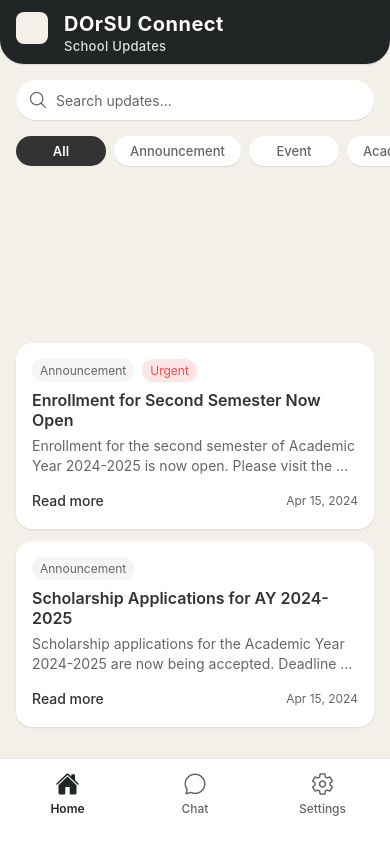
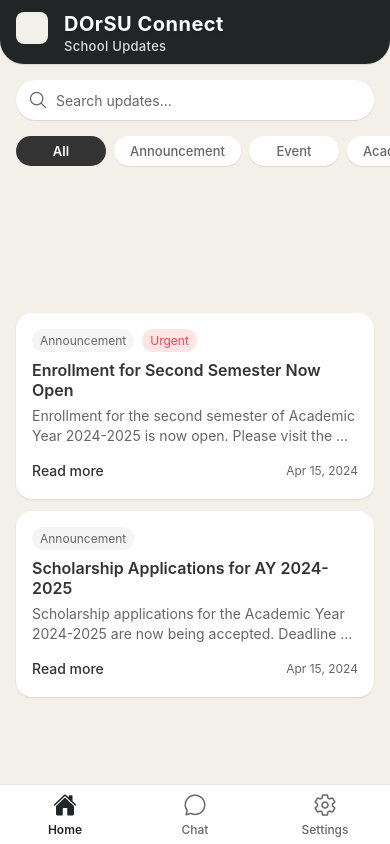
Before and after one commit to Ivevan/DORSUCONNECT, a React Native app: screen /SchoolUpdates in a window 390 px wide. Built offline with nearby package versions, Linux system fonts and the light colour scheme.

Commit message:
Add User_NavBar for Global use

```diff
--- /dev/null
+++ b/navigation/User_NavBar.tsx
@@ -0,0 +1,91 @@
+import React from 'react';
+import { View, Text, TouchableOpacity, StyleSheet } from 'react-native';
+import { Ionicons } from '@expo/vector-icons';
+
+interface NavItemProps {
+  icon: any;
+  activeIcon: any;
+  label: string;
+  isActive: boolean;
+  onPress: () => void;
+}
+
+interface UserNavBarProps {
+  activeTab: string;
+  onTabChange: (tab: string) => void;
+}
+
+const NavItem = ({ icon, activeIcon, label, isActive, onPress }: NavItemProps) => (
+  <TouchableOpacity style={styles.navItem} onPress={onPress}>
+    <Ionicons
+      name={isActive ? activeIcon : icon}
+      size={24}
+      color={isActive ? '#222526' : '#666'}
+    />
+    <Text style={[styles.navLabel, isActive && styles.navLabelActive]}>
+      {label}
+    </Text>
+  </TouchableOpacity>
+);
+
+const User_NavBar = ({ activeTab, onTabChange }: UserNavBarProps) => {
+  return (
+    <View style={styles.bottomNav}>
+      <NavItem
+        icon="home-outline"
+        activeIcon="home"
+        label="Home"
+        isActive={activeTab === 'home'}
+        onPress={() => onTabChange('home')}
+      />
+      <NavItem
+        icon="chatbubble-outline"
+        activeIcon="chatbubble"
+        label="Chat"
+        isActive={activeTab === 'chat'}
+        onPress={() => onTabChange('chat')}
+      />
+      <NavItem
+        icon="settings-outline"
+        activeIcon="settings"
+        label="Settings"
+        isActive={activeTab === 'settings'}
+        onPress={() => onTabChange('settings')}
+      />
+    </View>
+  );
+};
+
+const styles = StyleSheet.create({
+  bottomNav: {
+    flexDirection: 'row',
+    justifyContent: 'space-around',
+    alignItems: 'center',
+    backgroundColor: '#FFFFFF',
+    paddingVertical: 10,
+    borderTopWidth: 1,
+    borderTopColor: '#E8E8E8',
+    position: 'absolute',
+    bottom: 0,
+    left: 0,
+    right: 0,
+    height: 60,
+  },
+  navItem: {
+    alignItems: 'center',
+    justifyContent: 'center',
+    flex: 1,
+  },
+  navLabel: {
+    fontSize: 12,
+    color: '#666',
+    marginTop: 4,
+    fontWeight: '500',
+  },
+  navLabelActive: {
+    color: '#222526',
+    fontWeight: '600',
+  },
+});
+
+export default User_NavBar;
--- a/screens/SchoolUpdates.tsx
+++ b/screens/SchoolUpdates.tsx
@@ -1,8 +1,9 @@
-import { StyleSheet, Text, View, TextInput, TouchableOpacity, SafeAreaView, ScrollView, Dimensions, Platform, StatusBar, AppState } from 'react-native';
-import React, { useState, useEffect } from 'react';
+import { StyleSheet, Text, View, TextInput, TouchableOpacity, SafeAreaView, ScrollView, Dimensions, Platform, StatusBar } from 'react-native';
+import React, { useState } from 'react';
 import { MaterialIcons, Ionicons } from '@expo/vector-icons';
 import { useNavigation } from '@react-navigation/native';
 import { NativeStackNavigationProp } from '@react-navigation/native-stack';
+import User_NavBar from '../navigation/User_NavBar';
 
 type RootStackParamList = {
   GetStarted: undefined;
@@ -28,17 +29,6 @@ const SchoolUpdates = () => {
   const [activeFilter, setActiveFilter] = useState<FilterType>('All');
   const [expandedCards, setExpandedCards] = useState<string[]>([]); // Add this line
   const [activeTab, setActiveTab] = useState('home'); // Add this line
-  const [appState, setAppState] = useState(AppState.currentState);
-
-  useEffect(() => {
-    const subscription = AppState.addEventListener('change', nextAppState => {
-      setAppState(nextAppState);
-    });
-
-    return () => {
-      subscription.remove();
-    };
-  }, []);
 
   const handleBack = () => {
     navigation.goBack();
@@ -110,37 +100,6 @@ const SchoolUpdates = () => {
       </View>
     );
   };
-
-  const NavItem = ({
-    icon,
-    activeIcon,
-    label,
-    isActive,
-    onPress
-  }: {
-    icon: any,
-    activeIcon: any,
-    label: string,
-    isActive: boolean,
-    onPress: () => void
-  }) => (
-    <TouchableOpacity
-      style={styles.navItem}
-      onPress={onPress}
-    >
-      <Ionicons
-        name={isActive ? activeIcon : icon}
-        size={24}
-        color={isActive ? '#222526' : '#666'}
-      />
-      <Text style={[
-        styles.navLabel,
-        isActive && styles.navLabelActive
-      ]}>
-        {label}
-      </Text>
-    </TouchableOpacity>
-  );
 
   return (
     <SafeAreaView style={styles.container}>
@@ -216,32 +175,10 @@ const SchoolUpdates = () => {
         />
       </ScrollView>
 
-      <View style={styles.bottomNavContainer}>
-        <View style={styles.bottomNav}>
-          <NavItem
-            icon="home-outline"
-            activeIcon="home"
-            label="Home"
-            isActive={activeTab === 'home'}
-            onPress={() => setActiveTab('home')}
-          />
-          <NavItem
-            icon="chatbubble-outline"
-            activeIcon="chatbubble"
-            label="Chat"
-            isActive={activeTab === 'chat'}
-            onPress={() => setActiveTab('chat')}
-          />
-          <NavItem
-            icon="settings-outline"
-            activeIcon="settings"
-            label="Settings"
-            isActive={activeTab === 'settings'}
-            onPress={() => setActiveTab('settings')}
-          />
-        </View>
-      </View>
-      <View style={styles.bottomSpacer} />
+      <User_NavBar
+        activeTab={activeTab}
+        onTabChange={setActiveTab}
+      />
     </SafeAreaView>
   );
 };
@@ -379,6 +316,7 @@ const styles = StyleSheet.create({
     flex: 1,
     paddingHorizontal: 16,
     marginTop: -350, // Added to move cards up and fill the gap
+    marginBottom: 60, // Add space for navigation bar
   },
   updatesContentContainer: {
     paddingBottom: 100, // Increased to provide space for bottom navigation
@@ -448,47 +386,6 @@ const styles = StyleSheet.create({
     color: '#666',
     fontSize: 12,
   },
-  bottomNavContainer: {
-    width: '100%',
-    backgroundColor: '#FFFFFF',
-    borderTopWidth: 1,
-    borderTopColor: '#E8E8E8',
-    position: 'absolute',
-    bottom: 0,
-    left: 0,
-    right: 0,
-  },
-  bottomNav: {
-    flexDirection: 'row',
-    justifyContent: 'space-evenly',
-    alignItems: 'center',
-    paddingTop: 8,
-    paddingBottom: Platform.OS === 'android' ? 8 : 24,
-    backgroundColor: '#FFFFFF',
-  },
-  navItem: {
-    flex: 1,
-    alignItems: 'center',
-    justifyContent: 'center',
-    paddingVertical: 4,
-    minWidth: 80,
-    maxWidth: 120,
-  },
-  navLabel: {
-    fontSize: 12,
-    color: '#666',
-    marginTop: 4,
-    fontWeight: '500',
-    textAlign: 'center',
-    position: 'relative',
-  },
-  navLabelActive: {
-    color: '#222526',
-    fontWeight: '600',
-  },
-  bottomSpacer: {
-    height: Platform.OS === 'android' ? 0 : 0,
-  },
 });
 
 export default SchoolUpdates;
```
